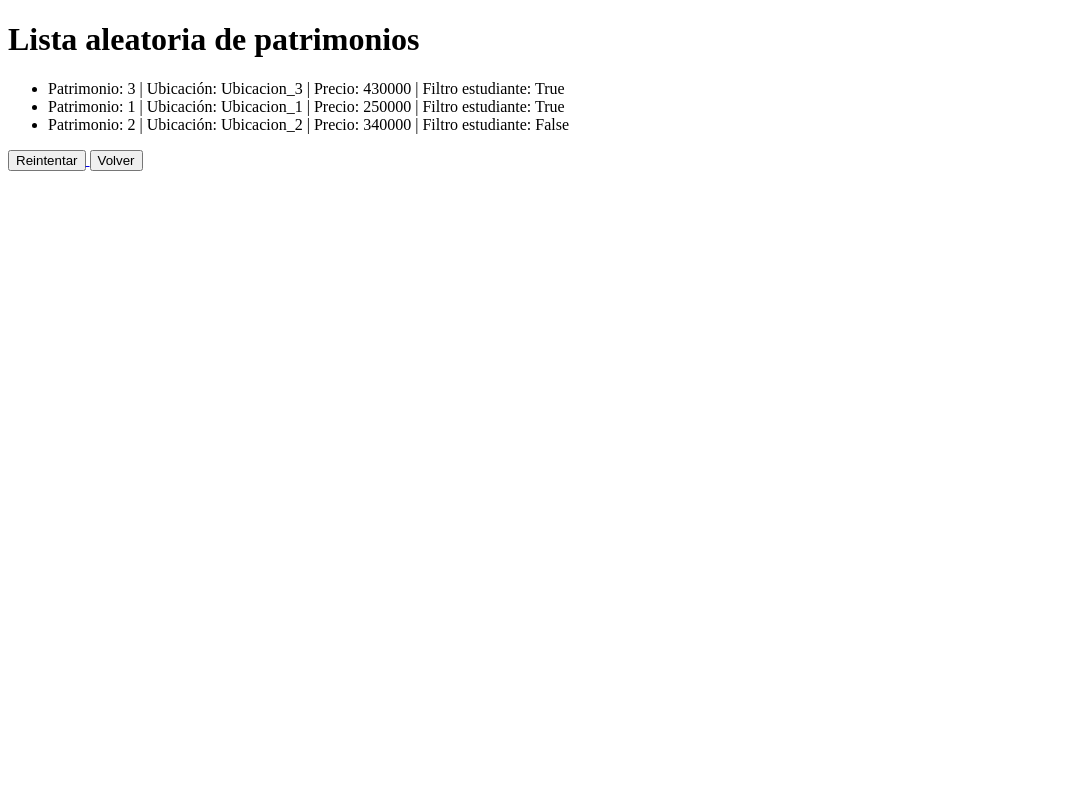
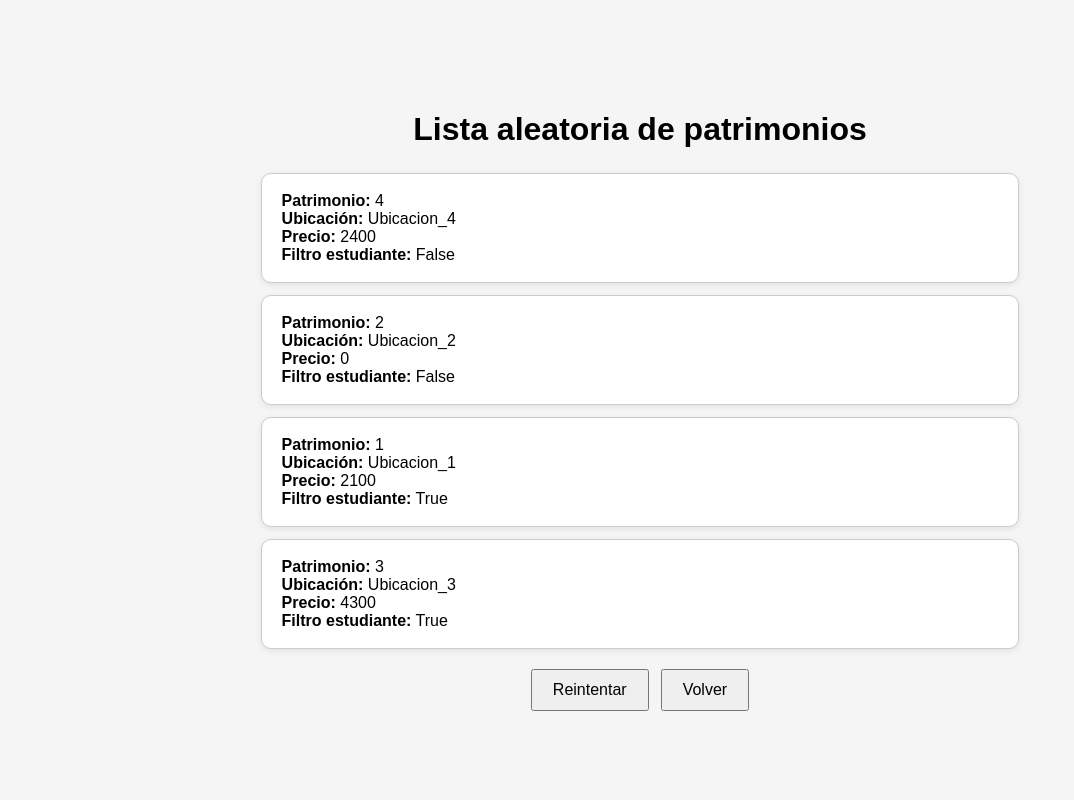
Before and after one commit to choco-gtx/grupo-13-proyecto-inicial, a Django app: page /descubrir/ in a window 1280 px wide. Shown: the whole page, without its empty margins (0-1074 px from the left). Run offline with Django 5.2, Linux system fonts and the light colour scheme.

Commit message:
Mejoras ligeras de interfaz

```diff
--- a/boton_descubrir/templates/boton_descubrir/lista.html
+++ b/boton_descubrir/templates/boton_descubrir/lista.html
@@ -3,23 +3,75 @@
 <head>
     <meta charset="UTF-8">
     <title>Lista de patrimonios</title>
+    <style>
+        body {
+            display: flex;
+            justify-content: center;
+            align-items: center;
+            min-height: 100vh;
+            margin: 0;
+            font-family: Arial, sans-serif;
+            background-color: #f5f5f5;
+        }
+
+        .contenedor {
+            width: 80%;
+            text-align: center;
+        }
+
+        h1 {
+            margin-bottom: 25px;
+        }
+
+        ul {
+            list-style: none;
+            padding: 0;
+            margin: 0;
+        }
+
+        li {
+            background: white;
+            border: 1px solid #ccc;
+            border-radius: 10px;
+            padding: 18px 20px;
+            margin: 12px auto;
+            width: 70%;
+            box-shadow: 0 2px 6px rgba(0,0,0,0.08);
+            text-align: left;
+        }
+
+        .botones {
+            margin-top: 20px;
+            display: flex;
+            justify-content: center;
+            gap: 12px;
+        }
+
+        button {
+            font-size: 16px;
+            padding: 10px 20px;
+            cursor: pointer;
+        }
+    </style>
 </head>
 <body>
+    <div class="contenedor">
         <h1>Lista aleatoria de patrimonios</h1>
 
         <ul>
             {% for item in datos %}
                 <li>
-                Patrimonio: {{ item.patrimonio }} |
-                Ubicación: {{ item.ubicacion }} |
-                Precio: {{ item.precio }} |
-                Filtro estudiante: {{ item.filtro_estudiante }}
+                    <strong>Patrimonio:</strong> {{ item.patrimonio }} <br>
+                    <strong>Ubicación:</strong> {{ item.ubicacion }} <br>
+                    <strong>Precio:</strong> {{ item.precio }} <br>
+                    <strong>Filtro estudiante:</strong> {{ item.filtro_estudiante }}
                 </li>
             {% empty %}
                 <li>No hay resultados.</li>
             {% endfor %}
         </ul>
 
+        <div class="botones">
             <a href="{% url 'generar_lista' %}">
                 <button type="button">Reintentar</button>
             </a>
@@ -27,6 +79,7 @@
             <a href="{% url 'home' %}">
                 <button type="button">Volver</button>
             </a>
-
+        </div>
+    </div>
 </body>
 </html>
--- a/boton_descubrir/views.py
+++ b/boton_descubrir/views.py
@@ -9,20 +9,26 @@ def generar_lista(request):
         {
             "patrimonio": 1,
             "ubicacion": "Ubicacion_1",
-            "precio": 250000,
+            "precio": 2100,
             "filtro_estudiante": True
         },
         {
             "patrimonio": 2,
             "ubicacion": "Ubicacion_2",
-            "precio": 340000,
+            "precio": 0,
             "filtro_estudiante": False
         },
         {
             "patrimonio": 3,
             "ubicacion": "Ubicacion_3",
-            "precio": 430000,
+            "precio": 4300,
             "filtro_estudiante": True
+        },
+        {
+            "patrimonio": 4,
+            "ubicacion": "Ubicacion_4",
+            "precio": 2400,
+            "filtro_estudiante": False
         }
     ]
 
```
Also changed, not shown: boton_descubrir/templates/boton_descubrir/home.html (+27 -4 lines). Lines whose indentation alone changed are shown as unchanged.
